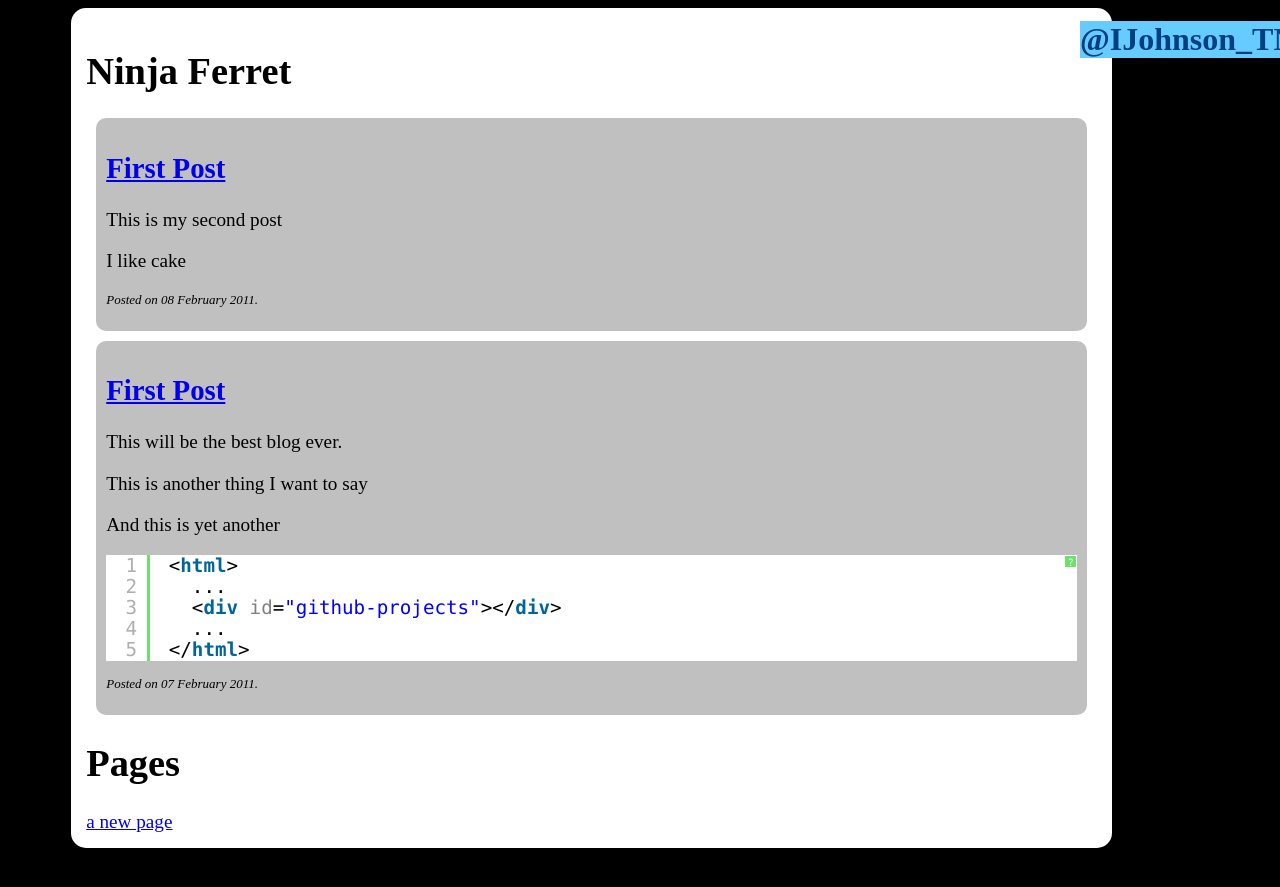
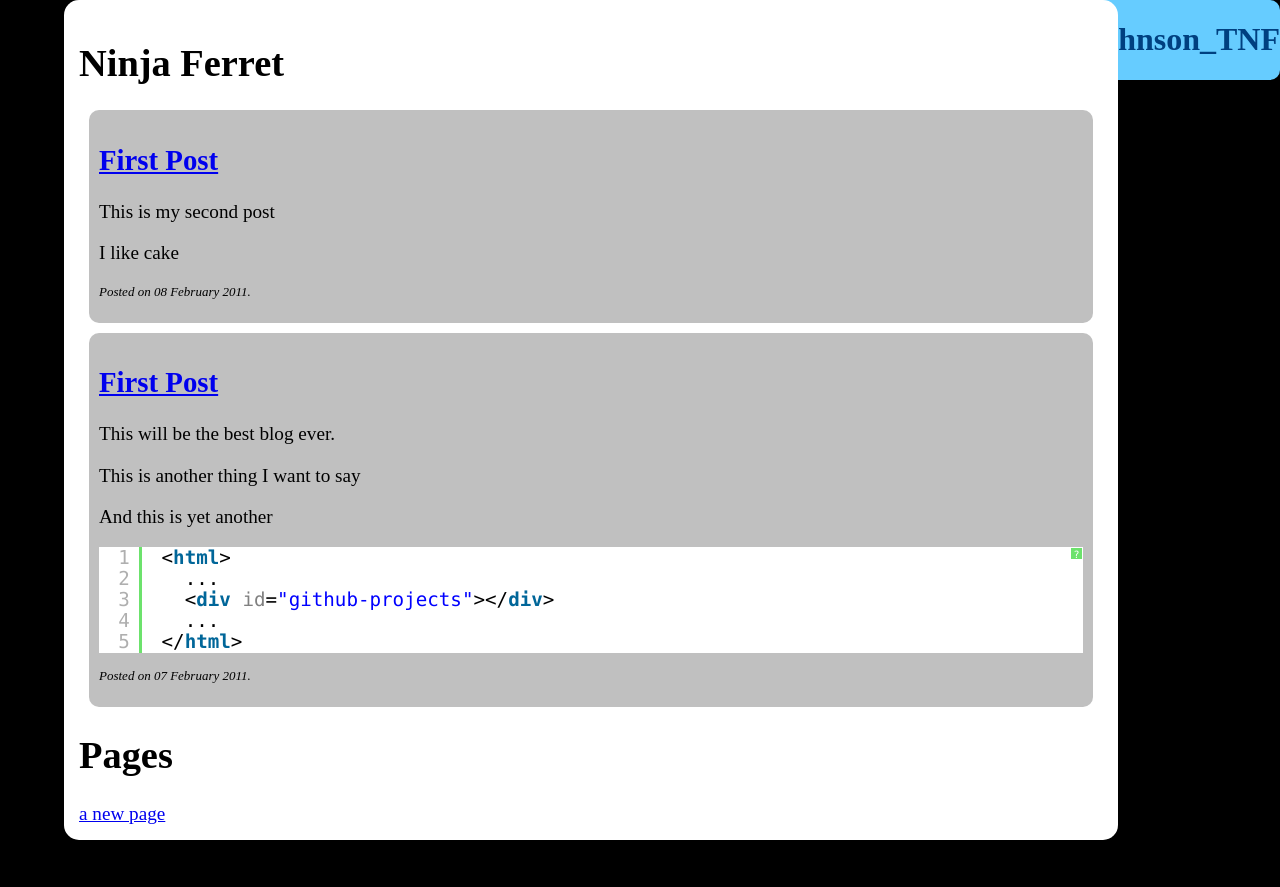
Before and after one commit to ninjaferret/ninjaferret.github.com, a Jekyll site: the page built from index.html, in a window 1280 px wide. Shown: the top 887 px of the page. Built offline with Jekyll 4.4.1, drawn with Linux system fonts in a browser that asks for light colours.

Commit message:
Even more CSS playing 1

```diff
--- a/assets/stylesheets/ninjaferret.css
+++ b/assets/stylesheets/ninjaferret.css
@@ -13,10 +13,12 @@ body {
 #navigation {font-size:1em}
 #side_bar {
 	font-size:1em;
-	width: 200px;
+	width: 20%;
 	position: absolute;
 	top: 0px;
 	right: 0px;
+	border-radius: 10px;
+	background-color: #66CCFF;
 }
 #footer {font-size:0.9em}
 
@@ -29,6 +31,9 @@ body {
    color: black;
    background-color: white;
    border-radius: 15px;
+   position: absolute;
+   top: 0px;
+   left: 0px;
    }
 
 p.postinfo {
--- a/assets/stylesheets/twitter.css
+++ b/assets/stylesheets/twitter.css
@@ -1,6 +1,6 @@
 #twitter {
 
-	background-color: #66CCFF;
+
 }
 
 #twitter h1 a {
@@ -21,7 +21,7 @@
 	margin: 0; padding: 0;
 }
 #twitter ul li {
-		margin: 0 padding: 0;
+		margin: 0 padding: 5px;
 }
 #twitter ul li a {
 	font: normal 0.7em Georgia, Times, Serif;
```
